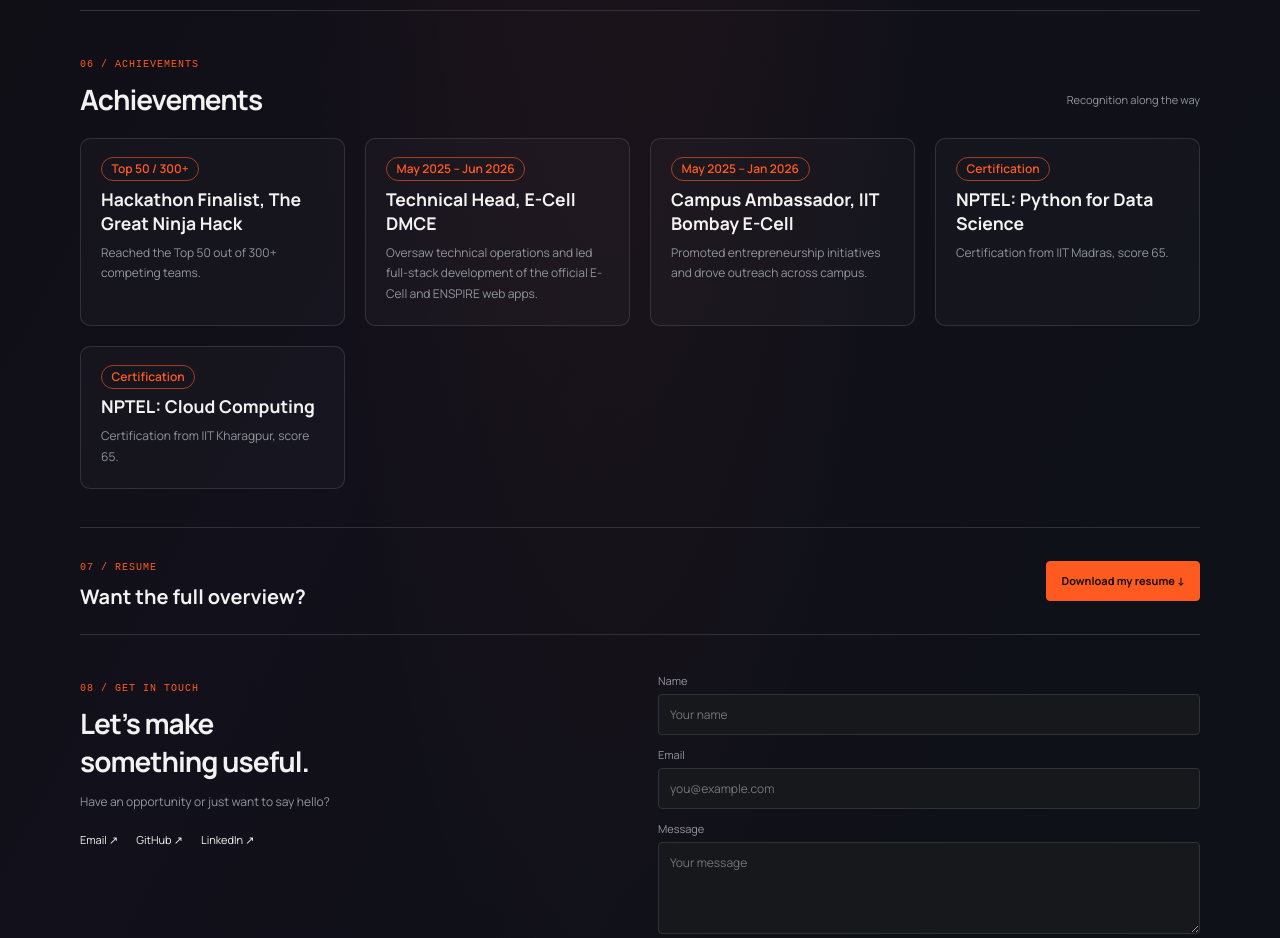
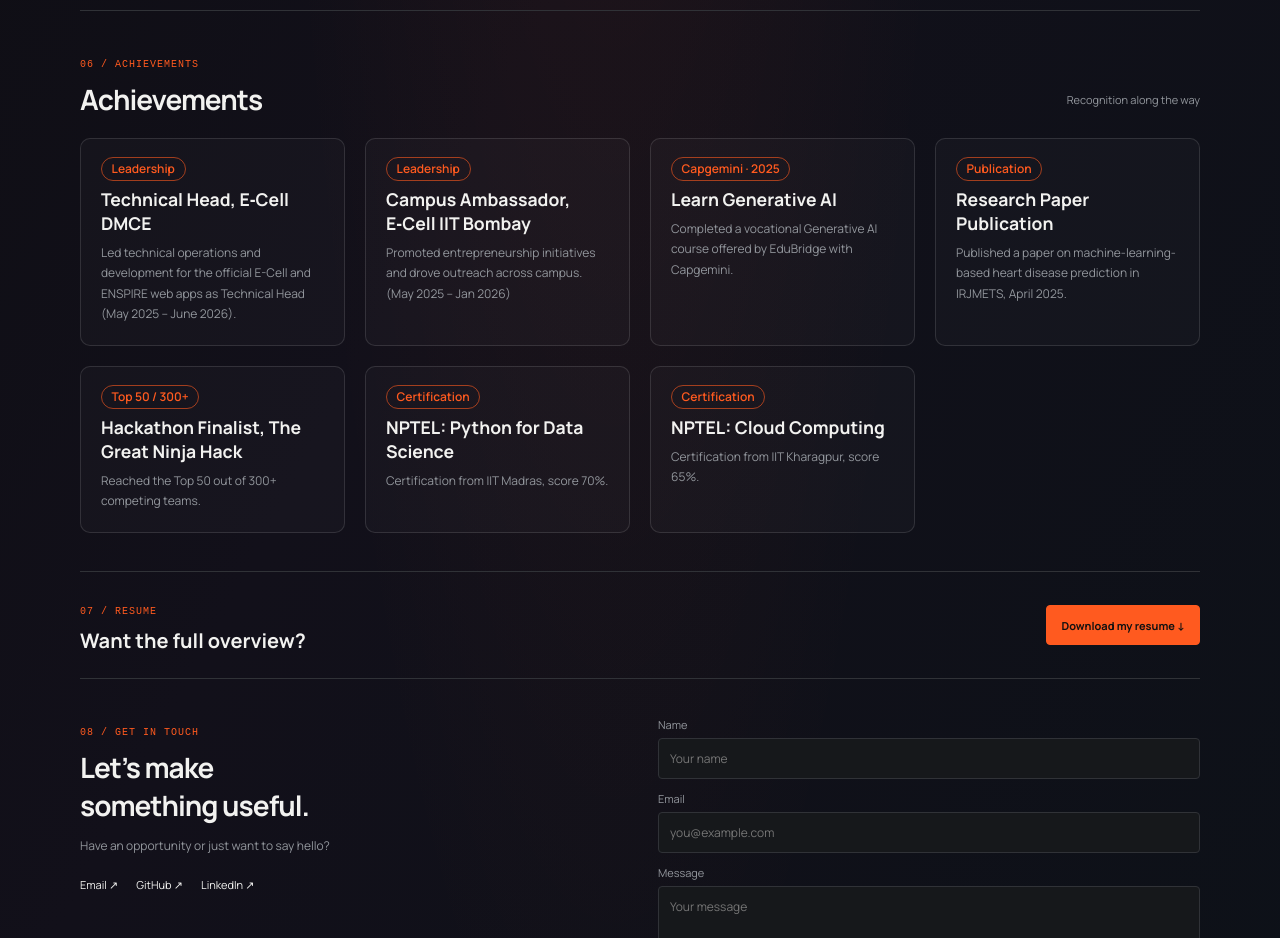
Before and after one commit to Piyush-Barde/Portfolio-, a React (Vite) app in the folder frontend/: page / in a window 1280 px wide. Shown: the part 5380-6318 px from the top of the page. Built offline with nearby package versions, Linux system fonts and the light colour scheme.

Commit message:
Updated the Achievements Sections completly.

```diff
--- a/frontend/src/sitedata.js
+++ b/frontend/src/sitedata.js
@@ -251,6 +251,34 @@ export const site = {
 
   /* ---- Achievements ---- */
   achievements: [
+  {
+      title: "Technical Head,\nE\u2011Cell DMCE",
+      text: "Led technical operations and development for the official E-Cell and ENSPIRE web apps as Technical Head (May 2025 – June 2026).",
+      badge: "Leadership",
+      image: "",
+      link: "",
+    },
+    {
+      title: "Campus Ambassador,\nE\u2011Cell IIT Bombay",
+      text: "Promoted entrepreneurship initiatives and drove outreach across campus. (May 2025 – Jan 2026)",
+      badge: "Leadership",
+      image: "",
+      link: "",
+    },
+    {
+      title: "Learn Generative AI",
+      text: "Completed a vocational Generative AI course offered by EduBridge with Capgemini.",
+      badge: "Capgemini · 2025",
+      image: "",
+      link: "",
+    },
+    {
+      title: "Research Paper Publication",
+      text: "Published a paper on machine-learning-based heart disease prediction in IRJMETS, April 2025.",
+      badge: "Publication",
+      image: "",
+      link: "",
+    },
     {
       title: "Hackathon Finalist, The Great Ninja Hack",
       text: "Reached the Top 50 out of 300+ competing teams.",
@@ -259,29 +287,15 @@ export const site = {
       link: "",
     },
     {
-      title: "Technical Head, E-Cell DMCE",
-      text: "Oversaw technical operations and led full-stack development of the official E-Cell and ENSPIRE web apps.",
-      badge: "May 2025 – Jun 2026",
-      image: "",
-      link: "",
-    },
-    {
-      title: "Campus Ambassador, IIT Bombay E-Cell",
-      text: "Promoted entrepreneurship initiatives and drove outreach across campus.",
-      badge: "May 2025 – Jan 2026",
-      image: "",
-      link: "",
-    },
-    {
       title: "NPTEL: Python for Data Science",
-      text: "Certification from IIT Madras, score 65.",
+      text: "Certification from IIT Madras, score 70%.",
       badge: "Certification",
       image: "",
       link: "",
     },
     {
       title: "NPTEL: Cloud Computing",
-      text: "Certification from IIT Kharagpur, score 65.",
+      text: "Certification from IIT Kharagpur, score 65%.",
       badge: "Certification",
       image: "",
       link: "",
```
Also changed, not shown: frontend/src/index.css (line endings or trailing spaces).
